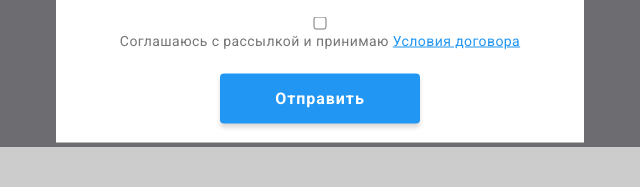
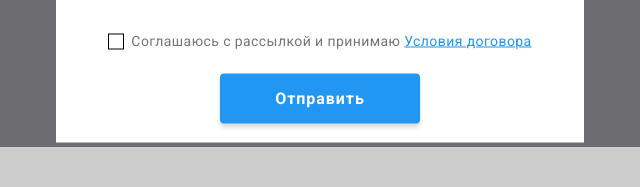
Before and after one commit to ulantemirbekov/goit-markup-hw-06, a plain HTML site: page index.html in a window 1280 px wide. Both pictures are taken after a click on the button "Заказать услугу". Shown: the part 548-735 px from the top of the page, 320-960 px from the left. Drawn offline with nearby package versions, Linux system fonts and the light colour scheme.

Commit message:
modal form modified

```diff
--- a/css/styles.css
+++ b/css/styles.css
@@ -732,9 +732,31 @@ footer .social-list-svg {
 	margin-bottom: 4px;
 }
 
+.modal-form-accept:checked + .modal-form-accept-label {
+	color: teal;
+	/* background-image: url(../img/modal-icons.svg#icon-check); */
+}
+
 .modal-form-accept-label {
+	display: flex;
+	align-items: center;
 	margin: 0 auto;
 	margin-bottom: 20px;
+}
+
+.modal-form-accept-label::before {
+	display: block;
+	content: "";
+	width: 16px;
+	height: 16px;
+	border: 1px solid #000000;
+	margin-right: 7px;
+}
+
+.modal-svg-check {
+	width: 16px;
+	height: 15px;
+	margin-right: 7px;
 }
 
 .modal-button {
--- a/index.html
+++ b/index.html
@@ -438,9 +438,12 @@
           <label class="modal-form-message-label" for="user-message">Комментарий</label>
           <textarea name="user-message" id="user-message" class="modal-form-message" placeholder="Введите текст"></textarea>
 
-          <input type="checkbox" name="user-accept" id="user-accept" class="modal-form-accept">
+          <input type="checkbox" name="user-accept" id="user-accept" class="modal-form-accept is-hidden">
           <label for="user-accept" class="modal-form-accept-label">
-            Соглашаюсь с рассылкой и принимаю <a href="#" class="modal-form-accept-link">Условия договора</a>
+            <!-- <svg class="modal-svg-check is-hidden">
+              <use href="./img/modal-icons.svg#icon-check"></use>
+            </svg> -->
+            <span>Соглашаюсь с рассылкой и принимаю <a href="#" class="modal-form-accept-link">Условия договора</a></span>
           </label>
 
           <button type="button" class="button modal-button">Отправить</button>
```
